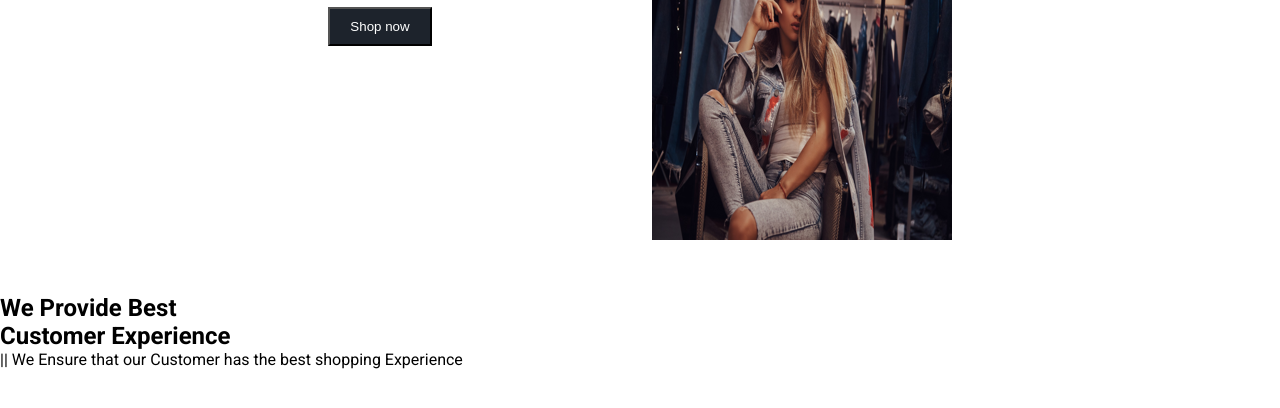
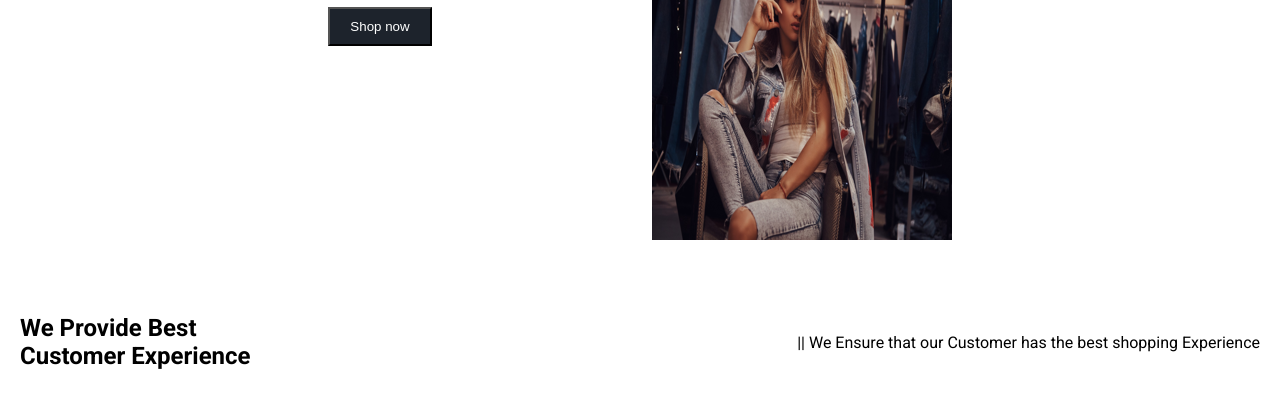
Before and after one commit to 20058340/Dessertation-project, a plain HTML site: page index.html in a window 1280 px wide. Shown: the part 168-576 px from the top of the page. Drawn offline with Linux system fonts and the light colour scheme.

Commit message:
added styles for service container

```diff
--- a/style.css
+++ b/style.css
@@ -83,6 +83,18 @@ body{
     background-color: #1d232c;
     color: white;
 }
+
+/*Serive*/
+
+.service{
+    padding: 20px;
+}
+
+.service-container-1{
+    display: flex;
+    justify-content: space-between;
+    align-items: center;
+}
 /* Media Query */
 
 @media screen and (max-width: 600px){
```
